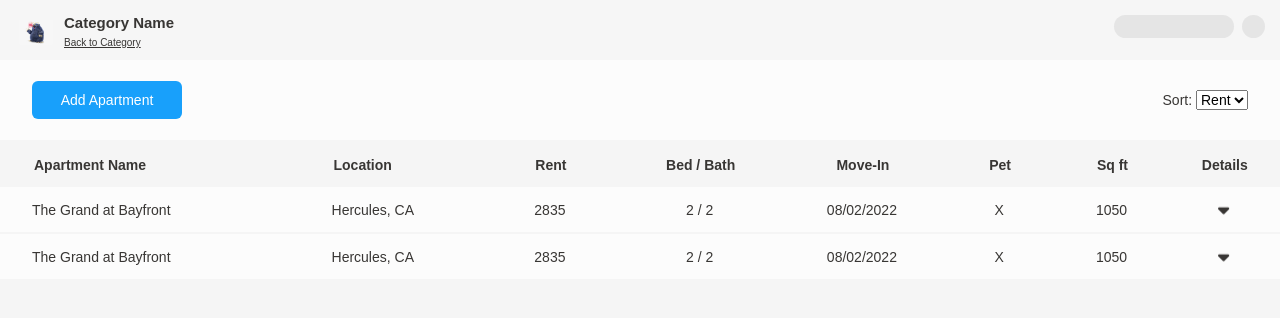
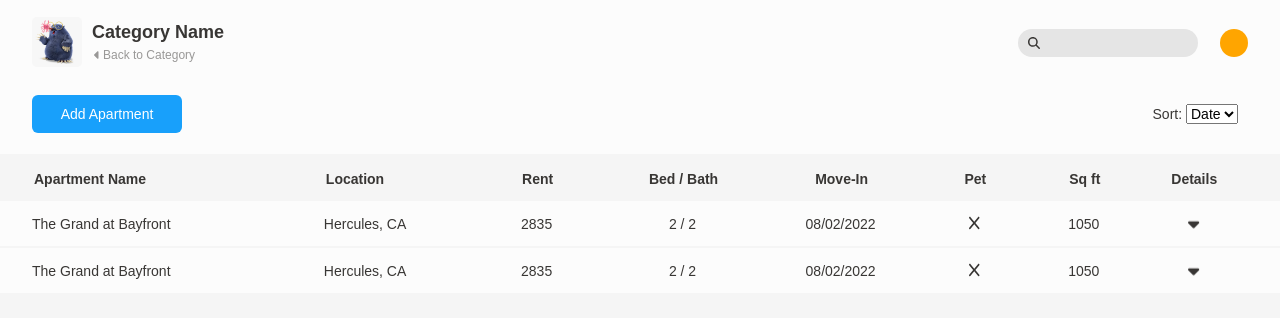
Before and after one commit to Apartment-Tracker/Apartment-Tracker, a React app: page / in a window 1280 px wide. Shown: the top 318 px of the page. Built offline with nearby package versions, Linux system fonts and the light colour scheme.

Commit message:
Navigation styling adjusted

```diff
--- a/client/App.jsx
+++ b/client/App.jsx
@@ -2,9 +2,6 @@ import React, { Component } from 'react';
 import Navigation from './components/Navigation.jsx';
 import Main from './components/Main.jsx';
 import './stylesheets/style.scss';
-import { BrowserRouter } from 'react-router-dom';
-import Home from './components/Home.jsx'
-
 
 class App extends Component {
   render() {
--- a/client/components/ApartmentDetails.jsx
+++ b/client/components/ApartmentDetails.jsx
@@ -16,7 +16,7 @@ const ApartmentDetails = props => {
         <p>{data.apartment_contact}</p>
       </div>
       <div className="detailsBody">
-        <tables>
+        <table>
           <tr>
             <td className="category">Rent</td>
             <td className="categInfo">{data.apartment_rent}</td>
@@ -53,7 +53,7 @@ const ApartmentDetails = props => {
             <td className="category">Air Conditioning</td>
             <td className="categInfo">{data.features_ac ? 'Yes' : 'No'}</td>
           </tr>
-        </tables>
+        </table>
       </div>
     </div>
   )
--- a/client/components/ApartmentDisplay.jsx
+++ b/client/components/ApartmentDisplay.jsx
@@ -22,7 +22,7 @@ const ApartmentDisplay = props => {
         {content.apartment_movein}
       </div>
       <div className="pet">
-        {content.apartment_pet ? 'O' : 'X'}
+        {content.apartment_pet ? <i className="fa-solid fa-o"></i> : <i className="fa-solid fa-x"></i>}
       </div>
       <div className="sqft sqftH">
         {content.apartment_sqft}
--- a/client/components/Header.jsx
+++ b/client/components/Header.jsx
@@ -22,7 +22,7 @@ const Header = props => {
           <span>Sort: </span>
           <select>
             <option value="movein">Date</option>
-            <option selected value="rent">Rent</option>
+            <option defaultValue="rent">Rent</option>
             <option value="bed">Bed</option>
             <option value="bath">Bath</option>
             <option value="sqft">Sq ft</option>
--- a/client/components/Navigation.jsx
+++ b/client/components/Navigation.jsx
@@ -1,23 +1,26 @@
 import React from 'react';
 import '../stylesheets/navigation.scss';
-import { BrowserRouter } from 'react-router-dom';
-
+import '@fortawesome/fontawesome-free/js/all';
 
 const Navigation = props => {
   return(
-      <nav>
-        <div className="category">
-          <div id="logo"></div>
-          <div>
-            <h2>Category Name</h2>
-            <p className="back">Back to Category</p>
+    <div id="nav">
+      <div id="logo"></div>
+      <div className="rightnav">
+        <div>
+          <h2>Category Name</h2>
+          <div id="back">
+            <i className="fa-solid fa-caret-left"></i>
+            <p className="back"> Back to Category</p>
           </div>
-          <div>
-            <input type="search" id="search" name="search"/>
-          </div>
-          <div id="profile"></div>
         </div>
-      </nav>
+      </div>
+      <div className="leftnav">
+        <i className="searchIcon fa-solid fa-magnifying-glass"></i>
+        <input type="search" id="search" name="search"></input>
+        <div id="profile"></div>
+      </div>
+    </div>
 
   );
 };
--- a/client/stylesheets/apartment.scss
+++ b/client/stylesheets/apartment.scss
@@ -8,6 +8,7 @@
   display: flex;
   align-items: center;
   padding-left: s.$side-padding;
+  padding-right: s.$side-padding;
   text-align: center;
   // border:1px solid #000;
 
@@ -70,9 +71,12 @@
   font-size: s.$content-font;
   padding-bottom: 50px;
   display: none;
+  padding-right: s.$side-padding;
 
-  tables {
-    // border:1px solid #000;
+  table {
+    width:100%;
+    min-width: 840px;
+    border:1px solid #000;
 
     tr {
       display:flex;
--- a/client/stylesheets/header.scss
+++ b/client/stylesheets/header.scss
@@ -2,18 +2,18 @@
 
 // Header.jsx
 .header {
+  margin-top:0px;
   padding-left: s.$side-padding;
+  padding-right: s.$side-padding;
   height: 80px;
   display: flex;
   align-items: center;
   justify-content: space-between;
   background-color: s.$primary-color;
-//   border: 1px solid #000;
+  // border: 1px solid #000;
 }
 
-.sort {
-  margin-right: 32px;
-}
+.sort { margin-right: 10px; }
 
 span {
   font-size: s.$content-font;
--- a/client/stylesheets/navigation.scss
+++ b/client/stylesheets/navigation.scss
@@ -1,38 +1,84 @@
-nav{
-    // display : flex;
-    // justify-content: space-between;
-    background-color: #f6f6f6;
-    height: 6em;
+@use 'style' as s;
 
+#nav {
+    height: 74px;
+    padding: 9px s.$side-padding 0 s.$side-padding;
+    width:100%;
+    display:flex;
+    align-items: center;
+    background-color: s.$primary-color;
+    // border:1px solid #000;
 }
-.category{
-    display: grid;
-    grid-template-columns: 5% 82% 10% 3%;
-    padding-top: 1.5em;
 
+#logo{
+    float:left;
+    height: 50px;
+    width: 50px;
+    border-radius: 5px;
+    background: url("../media/logo.png") center/cover no-repeat;
+    background-color: skyblue;
 }
-#logo{
-    margin-left: 30%;
-    height: 34px;
-    width: 34px;
-    border-radius: 5px;
-    // background-color: #E5E5E5;
-    background: url("../media/logo.png") center/contain no-repeat;
+
+.rightnav{
+    float:left;
+    height: 50px;
+    padding-top: 6px;
+    margin-left: 10px;
+    display: flex;
+    // border:1px solid #000;
+
+    h2 { font-size: s.$heading-font; font-weight: 550; }
+
+    #back {
+      display: flex;
+      margin-top: 8px;
+      padding-left: 2px;
+      font-size: 1.2rem;
+      font-weight: 480;
+      opacity: 0.5;
+
+      p {margin-left: 3px;}
+
+      &:hover {
+        cursor: pointer;
+        opacity: 0.9;
+      }
+      transition: opacity 0.2s linear;
+    }
 }
-.back{
-    line-height: 25px;
-    text-decoration: underline;
+
+.leftnav {
+  position:absolute;
+  right:s.$side-padding;
+    height:50px;
+    float:right;
+    padding-top:12px;
+    // border:1px solid #000;
+
+    .searchIcon {
+      cursor: pointer;
+      position: relative;
+      top:8px;
+      right:180px;
+      font-size: 12px;
+
+    }
+    #search{
+        float:left;
+        height: 28px;
+        width: 180px;
+        margin-right: 10px;
+        border-radius: 15px;
+        border-style: none;
+        background-color: #E5E5E5;
+        padding-left: 30px;
+    }
+
+    #profile{
+        float:right;
+        width: 28px;
+        height: 28px;
+        background-color: orange;
+        border-radius: 50%;
+    }
 }
-#profile{
-    height: 23px;
-    width: 23px;
-    background-color: #E5E5E5;
-    border-radius: 50%;
-}
-#search{
-    height: 23px;
-    width: 120px;
-    border-radius: 15px;
-    border-style: none;
-    background-color: #E5E5E5;
-}
```
